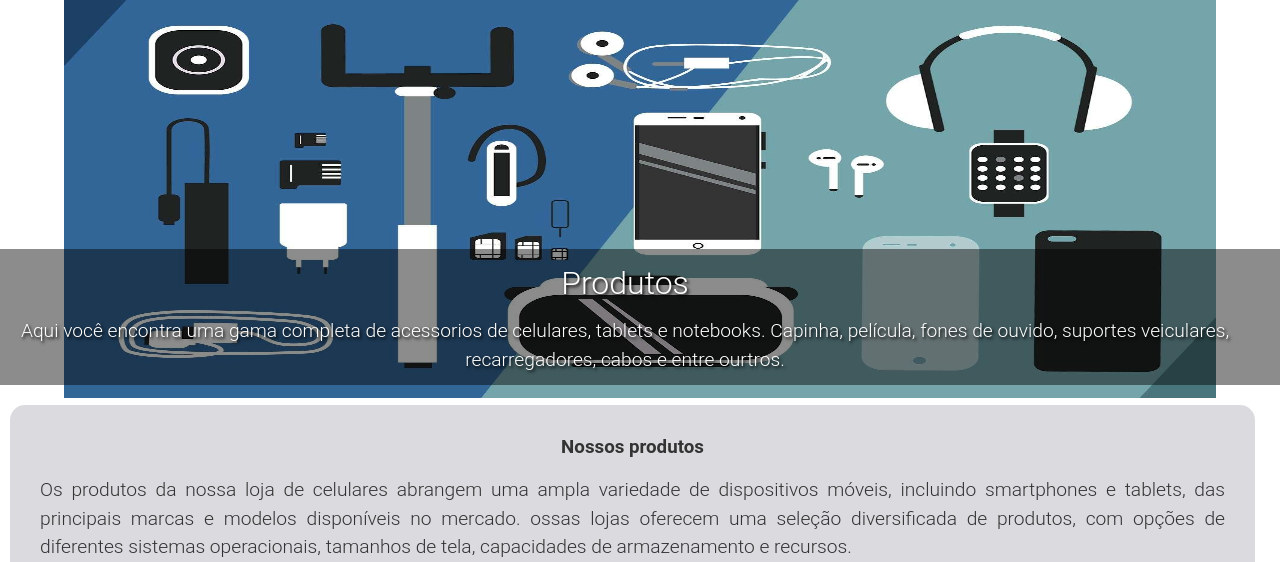
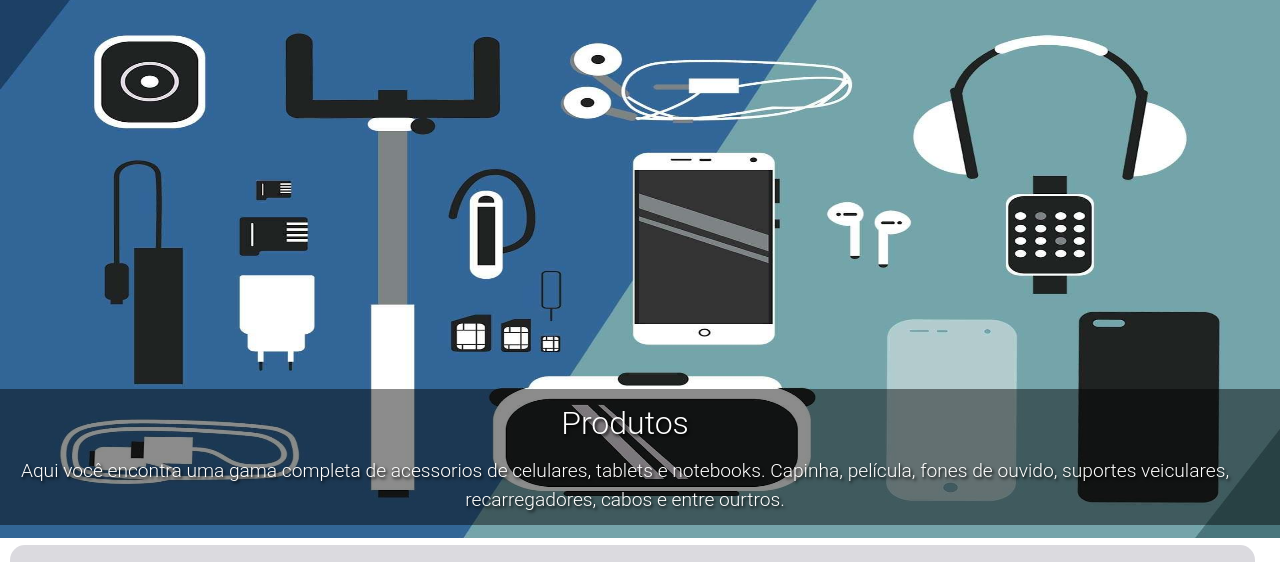
Before and after one commit to LeoMoraes18/LM-informatica, a plain HTML site: page produtos.html in a window 1280 px wide. Shown: the part 213-775 px from the top of the page. Drawn offline with Linux system fonts and the light colour scheme.

Commit message:
Update style.css

```diff
--- a/_css/style.css
+++ b/_css/style.css
@@ -33,8 +33,7 @@ header img {
 }
 
 .banner {
-    width: 90vw;
-    max-height: 400px !important;
+    max-height: 540px !important;
 
 }
 .container-img {
```
